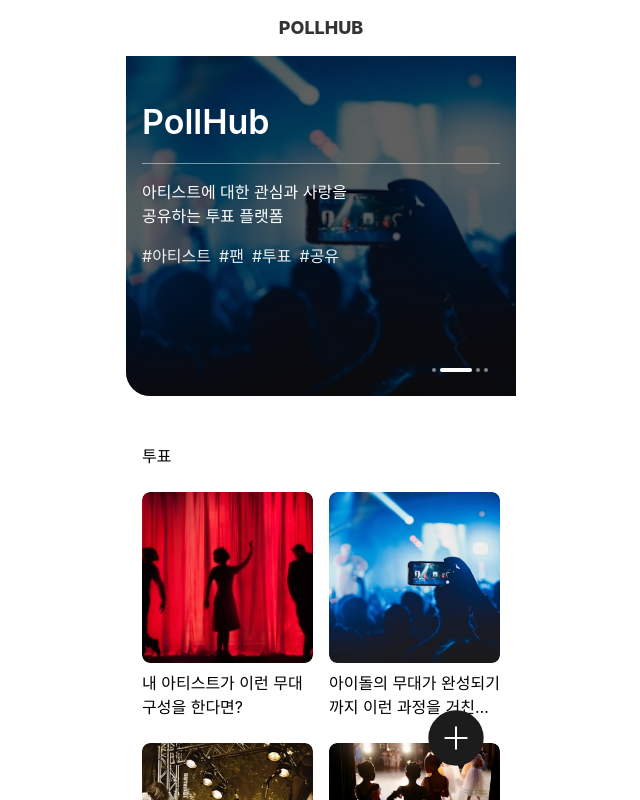
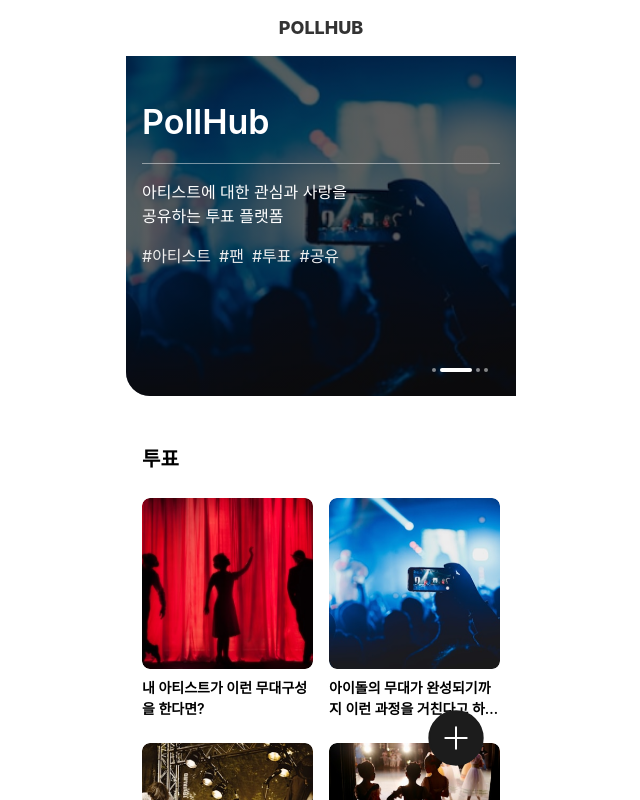
Before and after one commit to star-toy/polling-frontend, a React (Vite) app: page / in a window 1280 px wide. Shown: the top 800 px of the page, without its empty margins (319-959 px from the left). Built offline with nearby package versions, Linux system fonts and the light colour scheme; a web font is replaced by a local one.

Commit message:
style: 폰트 스타일 camelCase에서 kebab-case로 변경

```diff
--- a/src/components/pages/main-page/poll-item-list.tsx
+++ b/src/components/pages/main-page/poll-item-list.tsx
@@ -5,7 +5,7 @@ import { createRoute } from '@/constants/routes';
 const PollItemList = () => {
   return (
     <>
-      <h2 className="mb-6 ml-4 text-subTitle3">투표</h2>
+      <h2 className="text-sub-title-3 mb-6 ml-4">투표</h2>
       <div className="mb-14 flex justify-center">
         <div className="grid w-[358px] grid-cols-2 gap-x-[16px] gap-y-6">
           {POLL_ITEMS.map((item) => (
@@ -15,7 +15,7 @@ const PollItemList = () => {
                 alt={item.title}
                 className="mb-2 h-[171px] w-full rounded-lg object-cover"
               />
-              <p className="line-clamp-2 text-caption1">{item.title}</p>
+              <p className="text-caption-1 line-clamp-2">{item.title}</p>
             </Link>
           ))}
         </div>
--- a/src/pages/post-detail-page.tsx
+++ b/src/pages/post-detail-page.tsx
@@ -6,8 +6,8 @@ const PostDetailPage = () => {
     <>
       {/* 투표 제목 및 설명 섹션 */}
       <div className="mx-4 mb-2 mt-6 flex flex-col gap-2">
-        <h2 className="text-subTitle2">투표</h2>
-        <p className="text-subTitle4">
+        <h2 className="text-sub-title-2">투표</h2>
+        <p className="text-sub-title-4">
           시청자(Kpop 팬)들이 원하는 음악방송 3분기 결산 때 보고 싶은 가을 특별 무대는?
         </p>
       </div>
@@ -16,7 +16,7 @@ const PostDetailPage = () => {
       {/* 투표 컨텐츠 섹션 */}
       <div className="px-4 pb-[27px] pt-8">
         <PollCategoryButtons />
-        <p className="mb-2 text-body1">가을 특별 무대에서 보고 싶은 아티스트를 골라주세요.</p>
+        <p className="text-body-1 mb-2">가을 특별 무대에서 보고 싶은 아티스트를 골라주세요.</p>
         <div className="mb-6 border border-gray-200" />
         <PollOptionButtons />
       </div>
```
